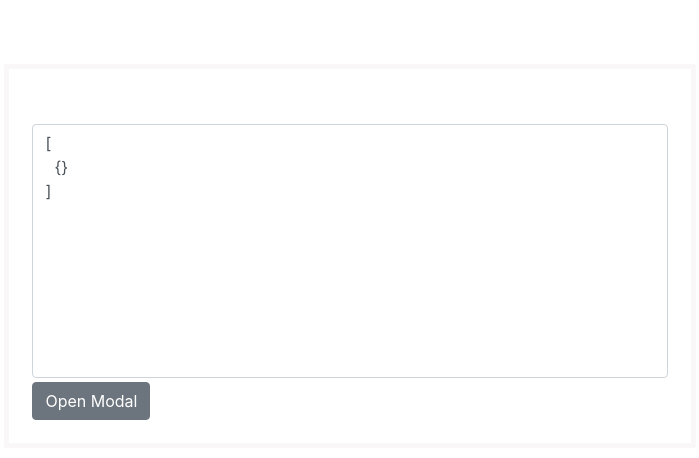
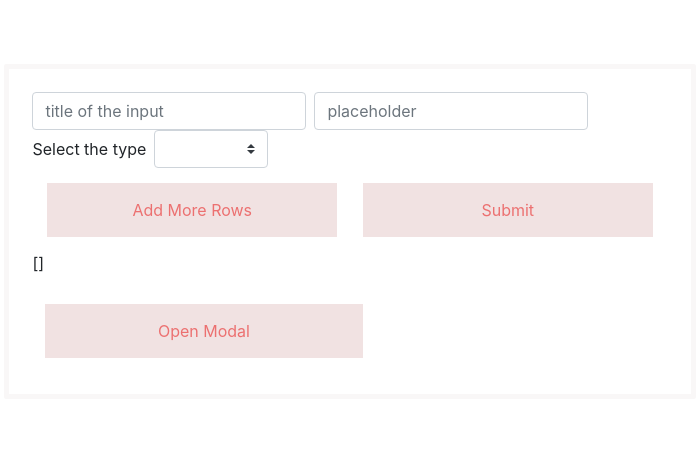
Before and after one commit to pwnsoni/create_dynamic_forms, a Nuxt app: page / in a window 1280 px wide. Shown: the top 458 px of the page, without its empty margins (290-989 px from the left). Built offline with nearby package versions, Linux system fonts and the light colour scheme.

Commit message:
Added a component for taking the input

```diff
--- a/components/DynamicForm.vue
+++ b/components/DynamicForm.vue
@@ -89,6 +89,7 @@ export default {
         color: rgb(236, 112, 112);
         border: none;
         padding: 15px 32px;
+        margin: 2%;
         text-align: center;
         text-decoration: none;
         display: inline-block;
--- /dev/null
+++ b/components/FormJsonInput.vue
@@ -0,0 +1,82 @@
+<template>
+
+    <div >
+        <div>
+        <b-form inline>
+            <label class="sr-only" for="inline-form-input-title">title</label>
+            <b-form-input
+            id="inline-form-input-title"
+            class="mb-2 mr-sm-2 mb-sm-0"
+            placeholder="title of the input"
+            v-model=formData.fieldName
+            ></b-form-input>
+
+            <label class="sr-only" for="inline-form-input-placeholder">placeholder</label>
+            <b-input-group class="mb-2 mr-sm-2 mb-sm-0">
+            <b-form-input id="inline-form-input-placeholder" placeholder="placeholder"></b-form-input>
+            </b-input-group>
+            <label class="mr-sm-2" for="inline-form-custom-select-pref">Select the type</label>
+                <b-form-select
+                id="inline-form-custom-select-pref"
+                class="mb-2 mr-sm-2 mb-sm-0"
+                :options="[{ text: 'Choose...', value: null }, 'text', 'text-area', 'date']"
+                :value="null"
+                v-model=formData.inputType
+            ></b-form-select>
+            </b-form>
+        </div>
+        <div id="centerThisDiv">
+            <button id="submitButton" @click="addMoreRow()">Add More Rows</button>
+            <button type="submit" id="submitButton">Submit</button>
+        </div>
+
+        <p> {{formDataResult}}</p>
+    </div>
+
+</template>
+
+<script>
+export default {
+    data() {
+        return {
+            formData: {fieldName: "", inputType: ""},
+            formDataResult:[]
+        }
+    },
+    methods: {
+        addMoreRow(){
+            this.formDataResult.push(this.formData);
+            this.formData ={fieldName: "", inputType: ""};
+            alert("done")
+        }
+    }
+}
+</script>
+
+
+
+<style>
+
+    #contentShouldBeCentered{
+        display: flex;
+        justify-content: center;
+        padding: 2px;
+    }
+
+    #submitButton1{
+        background-color: rgb(241, 226, 226);
+        color: rgb(236, 112, 112);
+        border: none;
+        padding: 15px 32px;
+        text-align: center;
+        text-decoration: none;
+        display: inline-block;
+        transition: 0.6s;
+    }
+
+    #submitButton1:hover{
+        background-color: rgb(236, 112, 112); /* Green */
+        color: rgb(249, 247, 247);
+    }
+
+</style>
--- a/pages/index.vue
+++ b/pages/index.vue
@@ -2,24 +2,11 @@
   <div id="centerdParentDiv">
 
     <div id="childDivWith60">
+      <FormJsonInput />
+      <!-- Below code is fine and okay -->
 
-      <!-- This needs updation, May need to update it to take input separately and create the array of json -->
-      <!-- Not working correctly, But the modai is working -->
-      <b-form-textarea
-        id="formComp"
-        v-model="formData"
-        placeholder="Enter something..."
-        rows="10"
-        max-rows="600"
-      >
-      </b-form-textarea>
 
-      <!-- Below code is fine and okay -->
-      <div id="centerThisDiv">
-        <button type="submit" id="submitButton" @click="validateFormData" v-if="validated">Submit</button>
-      </div>
-
-      <b-button @click="$bvModal.show('modal-scoped')">Open Modal</b-button>
+      <button @click="$bvModal.show('modal-scoped')" id="submitButton">Open Modal</button>
       <b-modal id="modal-scoped" size="xl">
         <DynamicForm />
         <template #modal-footer>
@@ -33,22 +20,27 @@
 
 <script>
 import DynamicForm from '../components/DynamicForm.vue';
+import FormJsonInput from '../components/FormJsonInput.vue';
 export default {
     name: "IndexPage",
-    components: { DynamicForm },
+    components: { DynamicForm, FormJsonInput },
 
     data() {
         return {
             validated: false,
-            formData: [{}],
+            formData: "",
             inputTypeValues: ["input", "text-area", "date"]
         }
     },
     methods: {
+
+      // Have found another apprdach, Dumping this up
       validateFormData() {
         let errorMessage = "Please fix your json, Detailed error message will be provided in future"
+        alert(typeof(this.formData))
+        alert(typeof(JSON.parse(this.formData)))
 
-        let form = JSON.parse(JSON.stringify(this.formData))
+        let form = JSON.parse(this.formData)
         if (form.length == 0){
           alert(errorMessage)
           return;
```
